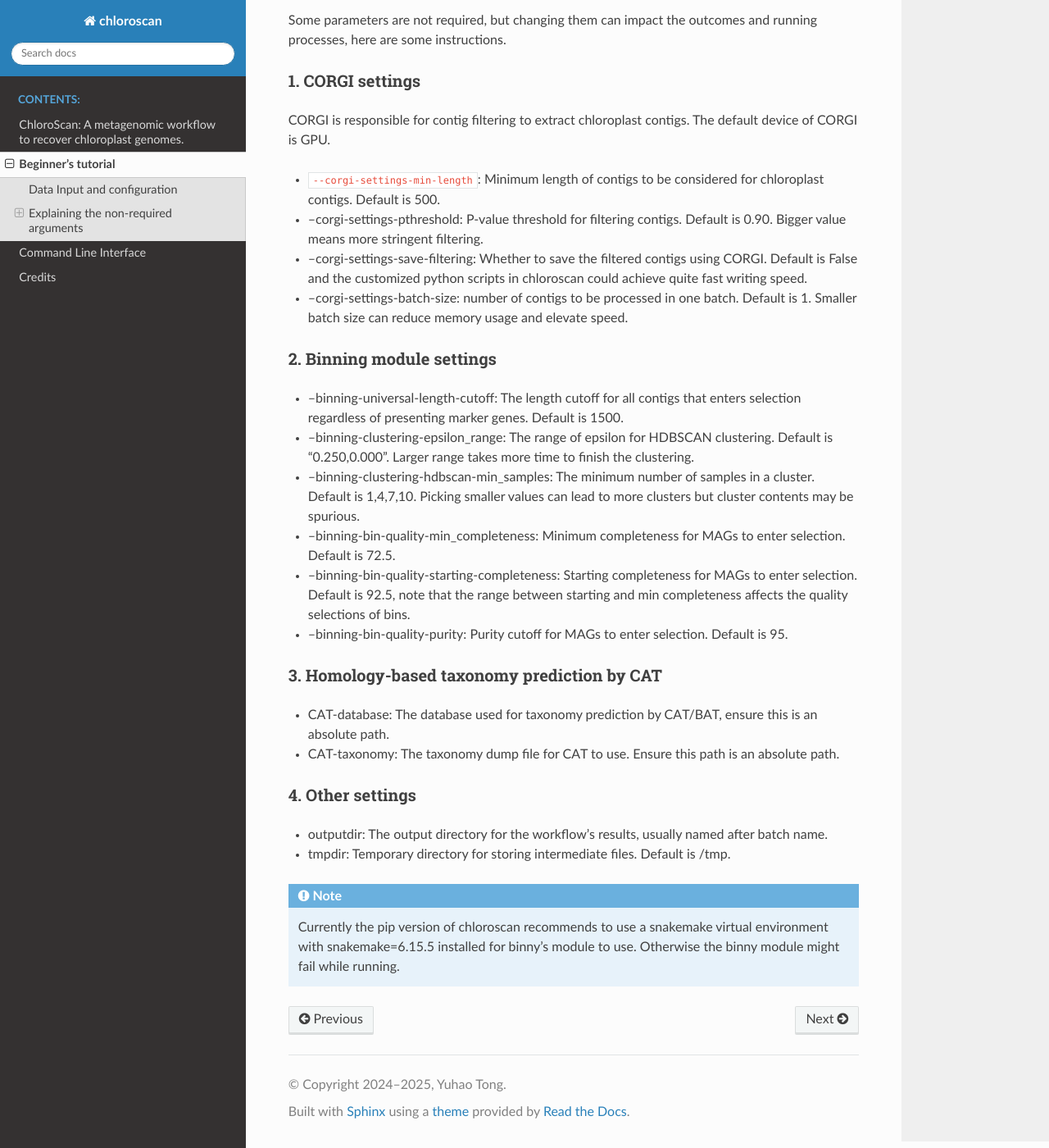
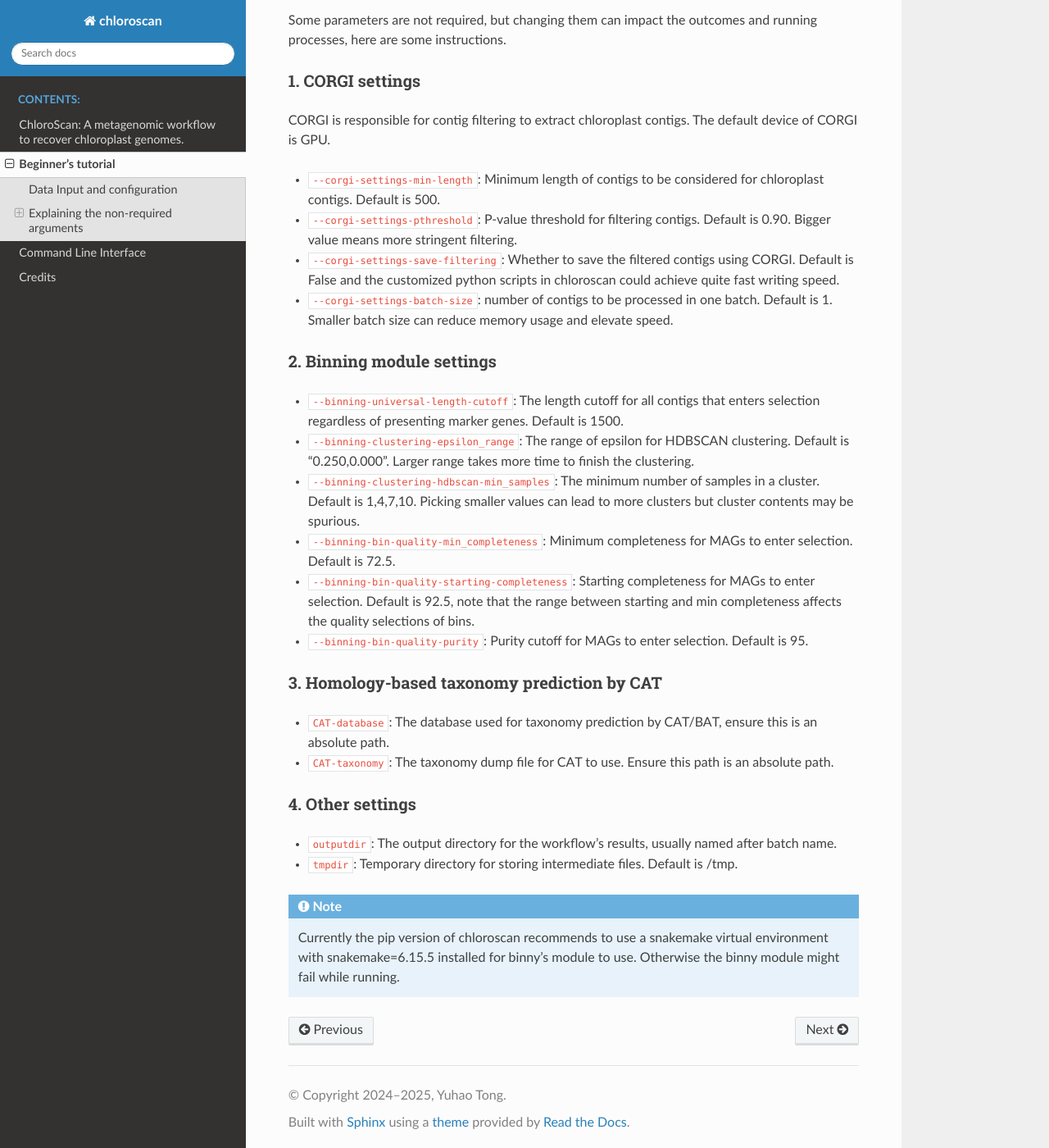
Before and after one commit to Andyargueasae/chloroscan, a Sphinx documentation site: the page built from docs/source/main/beginner_tutorial.rst, in a window 1280 px wide and 1400 px high, scrolled down 1338 px. Shown: the whole window at 82% size. Built offline with Sphinx 7.4.7 and the Read the Docs theme 3.1.0, drawn with Linux system fonts in a browser that asks for light colours; some of the changed lines change nothing that is shown.

Commit message:
fix gitwebpage

```diff
--- a/docs/source/main/beginner_tutorial.rst
+++ b/docs/source/main/beginner_tutorial.rst
@@ -40,40 +40,40 @@ CORGI is responsible for contig filtering to extract chloroplast contigs. The de
 
 - ``--corgi-settings-min-length``: Minimum length of contigs to be considered for chloroplast contigs. Default is 500.
 
-- --corgi-settings-pthreshold: P-value threshold for filtering contigs. Default is 0.90. Bigger value means more stringent filtering.
+- ``--corgi-settings-pthreshold``: P-value threshold for filtering contigs. Default is 0.90. Bigger value means more stringent filtering.
 
-- --corgi-settings-save-filtering: Whether to save the filtered contigs using CORGI. Default is False and the customized python scripts in chloroscan could achieve quite fast writing speed.
+- ``--corgi-settings-save-filtering``: Whether to save the filtered contigs using CORGI. Default is False and the customized python scripts in chloroscan could achieve quite fast writing speed.
 
-- --corgi-settings-batch-size: number of contigs to be processed in one batch. Default is 1. Smaller batch size can reduce memory usage and elevate speed.
+- ``--corgi-settings-batch-size``: number of contigs to be processed in one batch. Default is 1. Smaller batch size can reduce memory usage and elevate speed.
 
 2. Binning module settings
 --------------------------
 
-- --binning-universal-length-cutoff: The length cutoff for all contigs that enters selection regardless of presenting marker genes. Default is 1500.
+- ``--binning-universal-length-cutoff``: The length cutoff for all contigs that enters selection regardless of presenting marker genes. Default is 1500.
 
-- --binning-clustering-epsilon_range: The range of epsilon for HDBSCAN clustering. Default is "0.250,0.000". Larger range takes more time to finish the clustering.
+- ``--binning-clustering-epsilon_range``: The range of epsilon for HDBSCAN clustering. Default is "0.250,0.000". Larger range takes more time to finish the clustering.
 
-- --binning-clustering-hdbscan-min_samples: The minimum number of samples in a cluster. Default is 1,4,7,10. Picking smaller values can lead to more clusters but cluster contents may be spurious.
+- ``--binning-clustering-hdbscan-min_samples``: The minimum number of samples in a cluster. Default is 1,4,7,10. Picking smaller values can lead to more clusters but cluster contents may be spurious.
 
-- --binning-bin-quality-min_completeness: Minimum completeness for MAGs to enter selection. Default is 72.5.
+- ``--binning-bin-quality-min_completeness``: Minimum completeness for MAGs to enter selection. Default is 72.5.
 
-- --binning-bin-quality-starting-completeness: Starting completeness for MAGs to enter selection. Default is 92.5, note that the range between starting and min completeness affects the quality selections of bins.
+- ``--binning-bin-quality-starting-completeness``: Starting completeness for MAGs to enter selection. Default is 92.5, note that the range between starting and min completeness affects the quality selections of bins.
 
-- --binning-bin-quality-purity: Purity cutoff for MAGs to enter selection. Default is 95.
+- ``--binning-bin-quality-purity``: Purity cutoff for MAGs to enter selection. Default is 95.
 
 3. Homology-based taxonomy prediction by CAT
 --------------------------------------------
 
-- CAT-database: The database used for taxonomy prediction by CAT/BAT, ensure this is an absolute path.
+- ``CAT-database``: The database used for taxonomy prediction by CAT/BAT, ensure this is an absolute path.
 
-- CAT-taxonomy: The taxonomy dump file for CAT to use. Ensure this path is an absolute path.
+- ``CAT-taxonomy``: The taxonomy dump file for CAT to use. Ensure this path is an absolute path.
 
 4. Other settings
 -----------------
 
-- outputdir: The output directory for the workflow's results, usually named after batch name.
+- ``outputdir``: The output directory for the workflow's results, usually named after batch name.
 
-- tmpdir: Temporary directory for storing intermediate files. Default is /tmp.
+- ``tmpdir``: Temporary directory for storing intermediate files. Default is /tmp.
 
 .. note::
 
```
Also changed, not shown: 2 other files.
